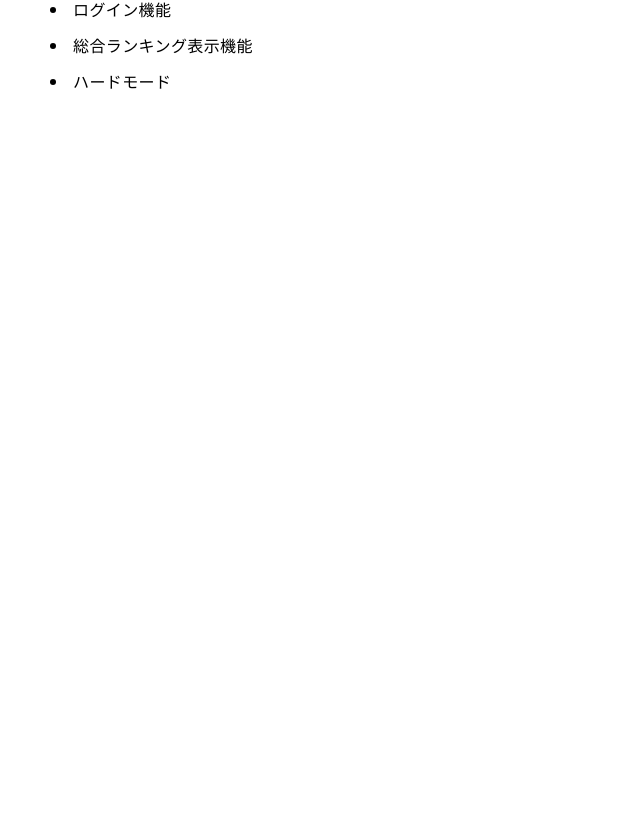
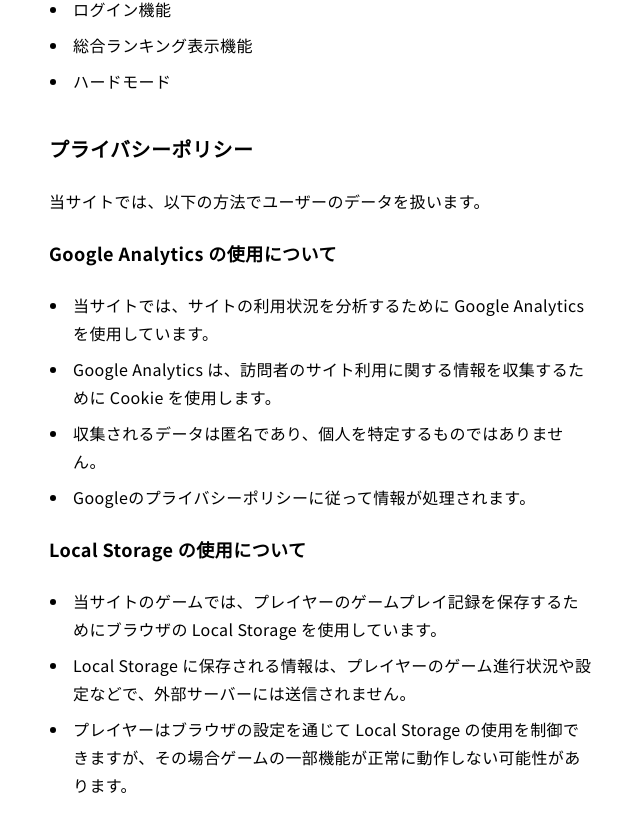
Before and after one commit to atommy-euph/snwc2, a Next.js app: page /info in a window 1280 px wide. Shown: the part 1380-2211 px from the top of the page, without its empty margins (319-959 px from the left). Before the commit the page ends 1515 px from the top, so only its background shows below. Built offline with nearby package versions, Linux system fonts and the light colour scheme; no server answers.

Commit message:
add privacy policy to info

```diff
--- a/pages/info.js
+++ b/pages/info.js
@@ -66,7 +66,40 @@ export default function Info() {
         <li>総合ランキング表示機能</li>
         <li>ハードモード</li>
       </ul>
-      {/* <h2>プライバシーポリシー</h2> */}
+      <h2>プライバシーポリシー</h2>
+      <p>当サイトでは、以下の方法でユーザーのデータを扱います。</p>
+
+      <h3>Google Analytics の使用について</h3>
+      <ul>
+        <li>
+          当サイトでは、サイトの利用状況を分析するために Google Analytics
+          を使用しています。
+        </li>
+        <li>
+          Google Analytics は、訪問者のサイト利用に関する情報を収集するために
+          Cookie を使用します。
+        </li>
+        <li>
+          収集されるデータは匿名であり、個人を特定するものではありません。
+        </li>
+        <li>Googleのプライバシーポリシーに従って情報が処理されます。</li>
+      </ul>
+
+      <h3>Local Storage の使用について</h3>
+      <ul>
+        <li>
+          当サイトのゲームでは、プレイヤーのゲームプレイ記録を保存するためにブラウザの
+          Local Storage を使用しています。
+        </li>
+        <li>
+          Local Storage
+          に保存される情報は、プレイヤーのゲーム進行状況や設定などで、外部サーバーには送信されません。
+        </li>
+        <li>
+          プレイヤーはブラウザの設定を通じて Local Storage
+          の使用を制御できますが、その場合ゲームの一部機能が正常に動作しない可能性があります。
+        </li>
+      </ul>
       {/* <h2>クレジット</h2> */}
     </Page>
   );
```
